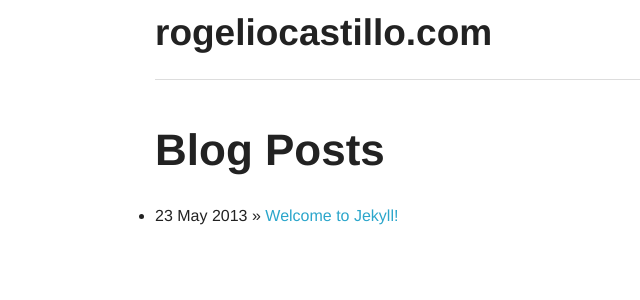
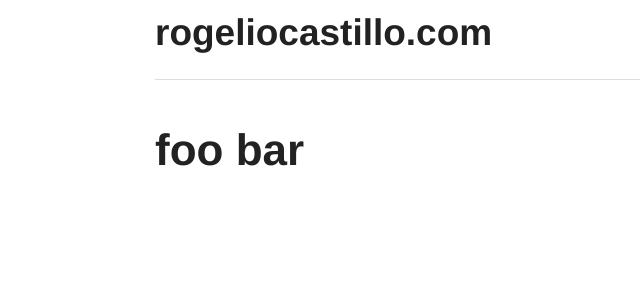
Before and after one commit to rogelio2k/rogelio2k.github.io, a Jekyll site: the page built from index.html, in a window 1280 px wide. Shown: the top 300 px of the page, without its empty margins (0-640 px from the left). Built offline with Jekyll 4.4.1, drawn with Linux system fonts in a browser that asks for light colours.

Commit message:
add clean index view

```diff
--- a/index.html
+++ b/index.html
@@ -2,12 +2,6 @@
 layout: default
 title: Your New Jekyll Site
 ---
-
 <div id="home">
-  <h1>Blog Posts</h1>
-  <ul class="posts">
-    {% for post in site.posts %}
-      <li><span>{{ post.date | date_to_string }}</span> &raquo; <a href="{{ post.url }}">{{ post.title }}</a></li>
-    {% endfor %}
-  </ul>
+  <h1>foo {{ site.baseurl }} bar</h1>
 </div>
```
